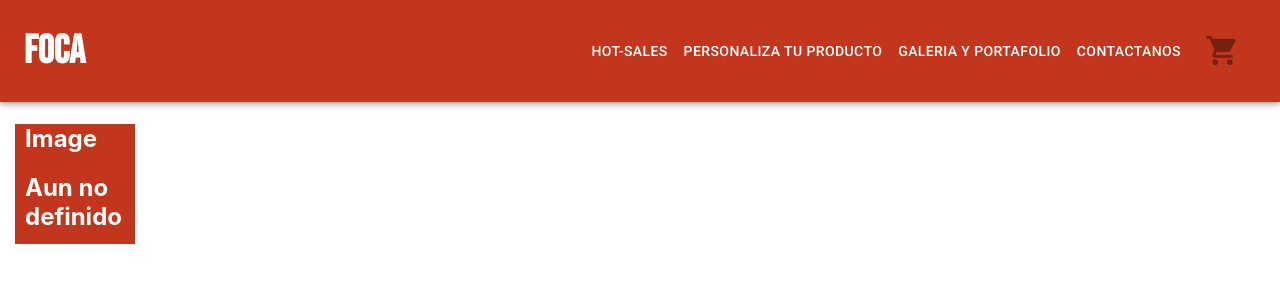
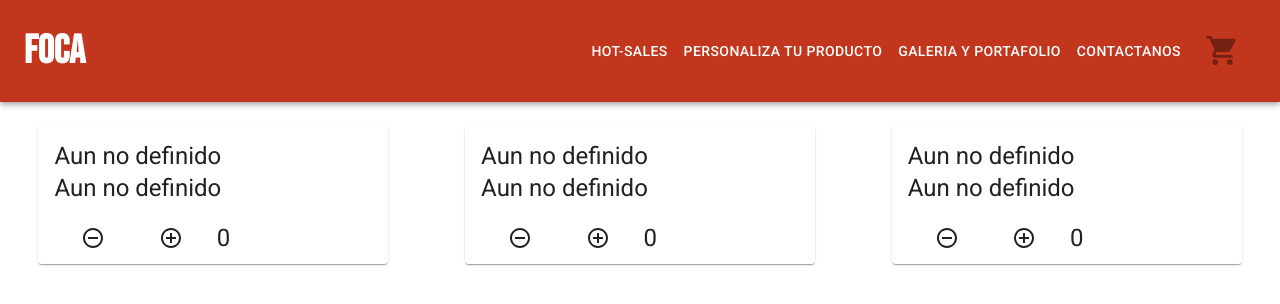
Before and after one commit to sbroken10/CODERHOUSE-RJS-CSPC, a React (Create React App) app: page / in a window 1280 px wide. Shown: the top 304 px of the page. Built offline with nearby package versions, Linux system fonts and the light colour scheme.

Commit message:
Desafio contador con botones

```diff
--- a/src/App.css
+++ b/src/App.css
@@ -36,3 +36,11 @@
     transform: rotate(360deg);
   }
 }
+
+.mainContainer{
+   flex-direction: row;
+   display: flex;
+   justify-content: space-around;
+   align-items: flex-start;
+   margin-top: 60px;
+}
--- a/src/App.js
+++ b/src/App.js
@@ -1,8 +1,8 @@
 import './App.css';
 import NavBar from './components/NavBar';
 import { createMuiTheme, ThemeProvider } from '@material-ui/core/styles';
-import {makeStyles} from '@material-ui/core'
-import {MainContainer} from './components/MainContainer'
+import {ItemCountCard} from './components/ItemCountCard'
+
 
 const theme = createMuiTheme({
   palette:{
@@ -14,17 +14,20 @@ const theme = createMuiTheme({
    }
   }
 })
-const styles = makeStyles(theme => ({
-  offset: theme.mixins.toolbar
-  }))
-
 function App() {
-  const classes = styles()
   return (
    <ThemeProvider theme={theme}>
      <NavBar/>
-     <MainContainer precio="Aun no definido" tamaño="Aun no definido" estado="Disponible" className="Contenedor">
-     </MainContainer >
+     <div className="mainContainer">
+    <ItemCountCard precio="Aun no definido" tamaño="Aun no definido" imag="/img/F1.jpeg" cantidadDisponible="10">
+     </ItemCountCard >
+     <ItemCountCard precio="Aun no definido" tamaño="Aun no definido" imag="" cantidadDisponible="5">
+     </ItemCountCard >
+     <ItemCountCard precio="Aun no definido" tamaño="Aun no definido" imag="" cantidadDisponible="3">
+     </ItemCountCard >
+
+     </div>
+
   </ThemeProvider>
   );
 }
--- /dev/null
+++ b/src/components/ItemCountCard.jsx
@@ -0,0 +1,76 @@
+import { Button, Card, CardContent, CardMedia, makeStyles, Typography} from '@material-ui/core'
+import AddCircleOutlineIcon from '@material-ui/icons/AddCircleOutline';
+import RemoveCircleOutlineIcon from '@material-ui/icons/RemoveCircleOutline';
+import './styles/ItemCountCard.css';
+import React, {useState} from 'react';
+
+
+
+const styles = makeStyles(theme => ({
+    root: {
+        display: 'flex',
+      },
+      details: {
+        display: 'flex',
+        flexDirection: 'column',
+      },
+      content: {
+        flex: '1 0 auto',
+      },
+      cover: {
+        width: 151,
+      },
+      controls: {
+        display: 'flex',
+        alignItems: 'center',
+        paddingLeft: theme.spacing(2),
+        paddingBottom: theme.spacing(1),
+        justifyContent: 'space-around',
+      },
+      counter: {
+        border: 'black'
+      }
+    }))
+
+
+
+export const ItemCountCard = props => {
+    const {precio, tamaño, imag, cantidadDisponible} = props;
+    const classes = styles();
+    const [contador, setContador] = useState(0);
+    let contadorV = 0;
+
+    const contadorSuma = () =>{
+      contadorV = contador + 1;
+      const disponible = contadorV > cantidadDisponible;
+      setContador(disponible?cantidadDisponible:contadorV)
+    }
+    const contadorResta = () =>{
+      contadorV = contador - 1;
+      const validador = contador <= 0
+      setContador(validador?0:contadorV)
+    }
+    return (
+        <Card className={classes.root}>
+            <div className={classes.details}>
+                <CardContent className={classes.content}>
+                    <Typography component="h5" variant="h5">
+                    {precio}
+                    </Typography>
+                    <Typography component="h5" variant="h5">
+                    {tamaño}
+                    </Typography>
+                </CardContent>
+                <div className={classes.controls}>
+                <Button onClick={contadorResta}><RemoveCircleOutlineIcon></RemoveCircleOutlineIcon></Button>
+                <Button onClick={contadorSuma}><AddCircleOutlineIcon></AddCircleOutlineIcon></Button>
+                <Typography component="h5" variant="h5"> {contador} </Typography>
+
+                </div>
+            </div>
+            <CardMedia className={classes.cover} imag={imag}>
+            </CardMedia>
+
+        </Card>
+    )
+}
--- a/src/components/MainContainer.jsx
+++ /dev/null
@@ -1,21 +0,0 @@
-import React from 'react'
-import './index.css';
-
-
-export const MainContainer = props =>{
-    const { precio, tamaño, estado} = props;
-    return <div className="cardcontainer">
-        <div className="cardElements">
-        <h2> Image  </h2>
-        </div>
-        <div className="cardElements">
-        <h2>{precio}</h2>
-        </div>
-        <div className="cardElements">
-        <h2>{tamaño}</h2>
-        </div>
-        <div className="cardElements">
-        <h2>{estado}</h2>
-        </div>
-    </div>
-}
--- a/src/components/NavBar.jsx
+++ b/src/components/NavBar.jsx
@@ -1,9 +1,6 @@
 import React from 'react'
 import {AppBar, Button, makeStyles, Toolbar, Typography} from '@material-ui/core'
 import CartWidget from './CartWidget';
-
-
-
 
 const styles = makeStyles(theme => ({
 offset: theme.mixins.toolbar,
--- a/src/components/index.css
+++ b/src/components/styles/Container.css
@@ -1,16 +1,16 @@
-.focaTitle {
-  font-family: 'Bebas Neue', cursive;
-  font-size: 40px;
-}
 .cardcontainer{
-  width: 15vh;
-  height: 15vh;
+  width: 30vh;
+  height: 50vh;
   background-color: #C2361D;
   margin-top: 60px;
   margin-left: 15px;
+  border-radius: 8px;
 }
 .cardElements{
   margin-left: 10px;
   display: block;
   color: white;
 }
+.botonComp{
+  background-color: #752112;
+}
--- /dev/null
+++ b/src/components/styles/ItemCountCard.css
@@ -0,0 +1,16 @@
+.cardcontainer{
+  width: 30vh;
+  height: 50vh;
+  background-color: #C2361D;
+  margin-top: 60px;
+  margin-left: 15px;
+  border-radius: 8px;
+}
+.cardElements{
+  margin-left: 10px;
+  display: block;
+  color: white;
+}
+.botonComp{
+  background-color: #752112;
+}
--- a/src/index.css
+++ b/src/index.css
@@ -15,13 +15,3 @@ code {
   font-family: 'Bebas Neue', cursive;
   font-size: 40px;
 }
-.cardcontainer{
-
-  width: auto;
-  height: 10vh;
-  background-color: #C2361D;
-}
-.cardElements{
-  display: block;
-  color: white;
-}
```
Also changed, not shown: public/img/F1.jpeg (added).
